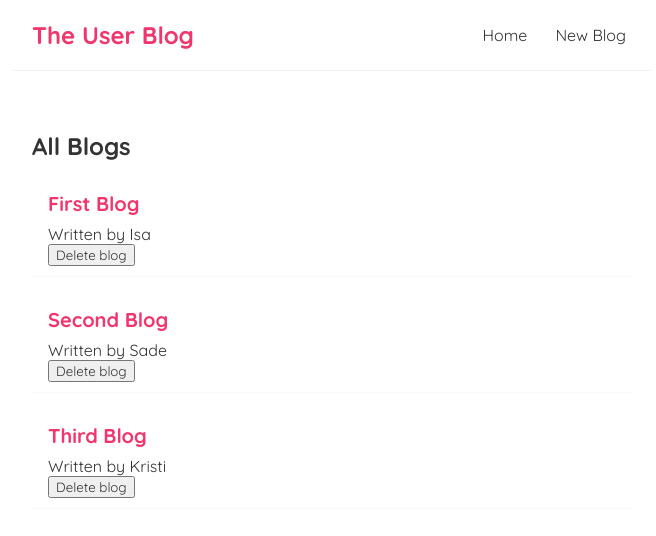
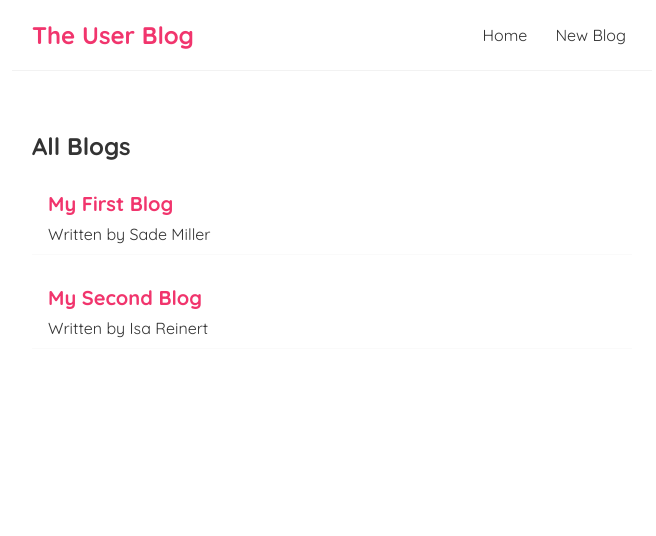
Before and after one commit to reinertisa/user-blog-mnt-ts, a React (Vite) app: page / in a window 1280 px wide. Shown: the top 536 px of the page, without its empty margins (308-964 px from the left). Built offline with nearby package versions, Linux system fonts and the light colour scheme; data requests are answered from the project's data file.

Commit message:
feat(website): fetching data with useEffect

```diff
--- a/src/components/BlogList.tsx
+++ b/src/components/BlogList.tsx
@@ -3,10 +3,9 @@ import type {Blog} from "./Home.tsx";
 type BlogListProps = {
     blogs: Blog[],
     title: string,
-    handleDelete: (id: number) => void,
 }
 
-export default function BlogList({blogs, title, handleDelete}: BlogListProps) {
+export default function BlogList({blogs, title}: BlogListProps) {
 
     return (
         <div className="blog-list">
@@ -15,7 +14,6 @@ export default function BlogList({blogs, title, handleDelete}: BlogListProps) {
                 <div className="blog-preview" key={blog.id}>
                     <h2>{blog.title}</h2>
                     <p>Written by {blog.author}</p>
-                    <button onClick={() => handleDelete(blog.id)}>Delete blog</button>
                 </div>
             ))}
         </div>
--- a/src/components/Home.tsx
+++ b/src/components/Home.tsx
@@ -1,4 +1,4 @@
-import {useState} from 'react';
+import {useEffect, useState} from 'react';
 import BlogList from "./BlogList.tsx";
 
 export type Blog = {
@@ -9,18 +9,25 @@ export type Blog = {
 }
 
 export default function Home() {
+    const [blogs, setBlogs] = useState<Blog[] | null>(null)
 
-    const [blogs, setBlogs] = useState<Blog[]>([
-        {title: 'First Blog', body: 'Hey how are you?', author: 'Isa', id: 1},
-        {title: 'Second Blog', body: 'How old are you?', author: 'Sade', id: 2},
-        {title: 'Third Blog', body: 'Where do you come from?', author: 'Kristi', id: 3},
-    ])
+    useEffect(() => {
+        const loadData = async () => {
+            try {
+                const rez = await fetch('http://localhost:8000/blogs')
+                const data = await rez.json();
+                setBlogs(data);
+            } catch (err) {
+                console.log(err);
+            }
+        }
+        void loadData();
+    }, [])
 
-    const handleDelete = (id: number) => setBlogs(blogs.filter(blog => blog.id !== id));
 
     return (
         <div className="home">
-            <BlogList blogs={blogs} title="All Blogs" handleDelete={handleDelete} />
+            {blogs && <BlogList blogs={blogs} title="All Blogs" />}
         </div>
     )
 }
```
